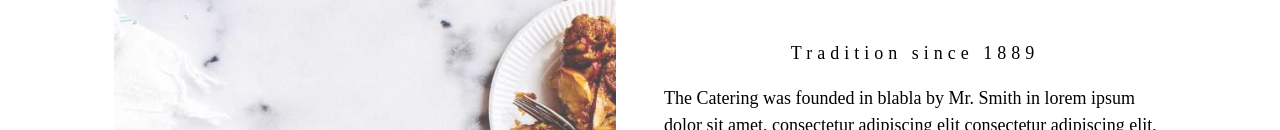
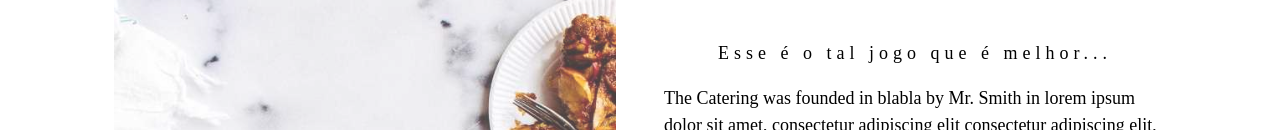
Before and after one commit to DyhegoS/website_estudo, a plain HTML site: page index.html in a window 1280 px wide. Shown: the part 783-913 px from the top of the page. Drawn offline with nearby package versions, Linux system fonts and the light colour scheme.

Commit message:
coloquei um meme da mil grau kkkkk

```diff
--- a/index.html
+++ b/index.html
@@ -47,7 +47,7 @@ h1, h2, h3, h4, h5, h6 {
 
     <div class="w3-col m6 w3-padding-large">
       <h1 class="w3-center">About Catering</h1><br>
-      <h5 class="w3-center">Tradition since 1889</h5>
+      <h5 class="w3-center">Esse é o tal jogo que é melhor...</h5>
       <p class="w3-large">The Catering was founded in blabla by Mr. Smith in lorem ipsum dolor sit amet, consectetur adipiscing elit consectetur adipiscing elit, sed do eiusmod tempor incididunt ut labore et dolore magna aliqua. Ut enim ad minim veniam, quis nostrud exercitation ullamco laboris nisi ut aliquip ex ea commodo consequat. Duis aute iruredolor in reprehenderit in voluptate velit esse cillum dolore eu fugiat nulla pariatur.We only use <span class="w3-tag w3-light-grey">seasonal</span> ingredients.</p>
       <p class="w3-large w3-text-grey w3-hide-medium">Excepteur sint occaecat cupidatat non proident, sunt in culpa qui officia deserunt mollit anim id est laborum consectetur adipiscing elit, sed do eiusmod temporincididunt ut labore et dolore magna aliqua. Ut enim ad minim veniam, quis nostrud exercitation ullamco laboris nisi ut aliquip ex ea commodo consequat.</p>
     </div>
```
